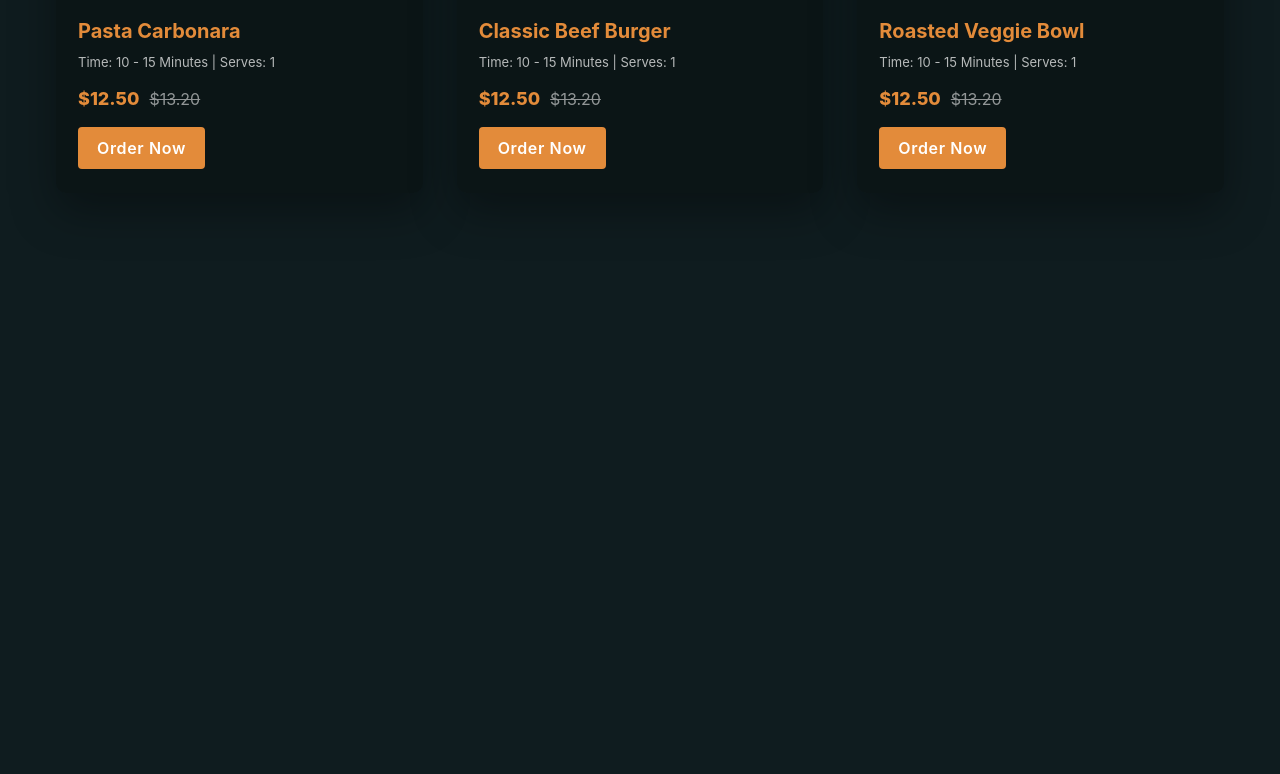
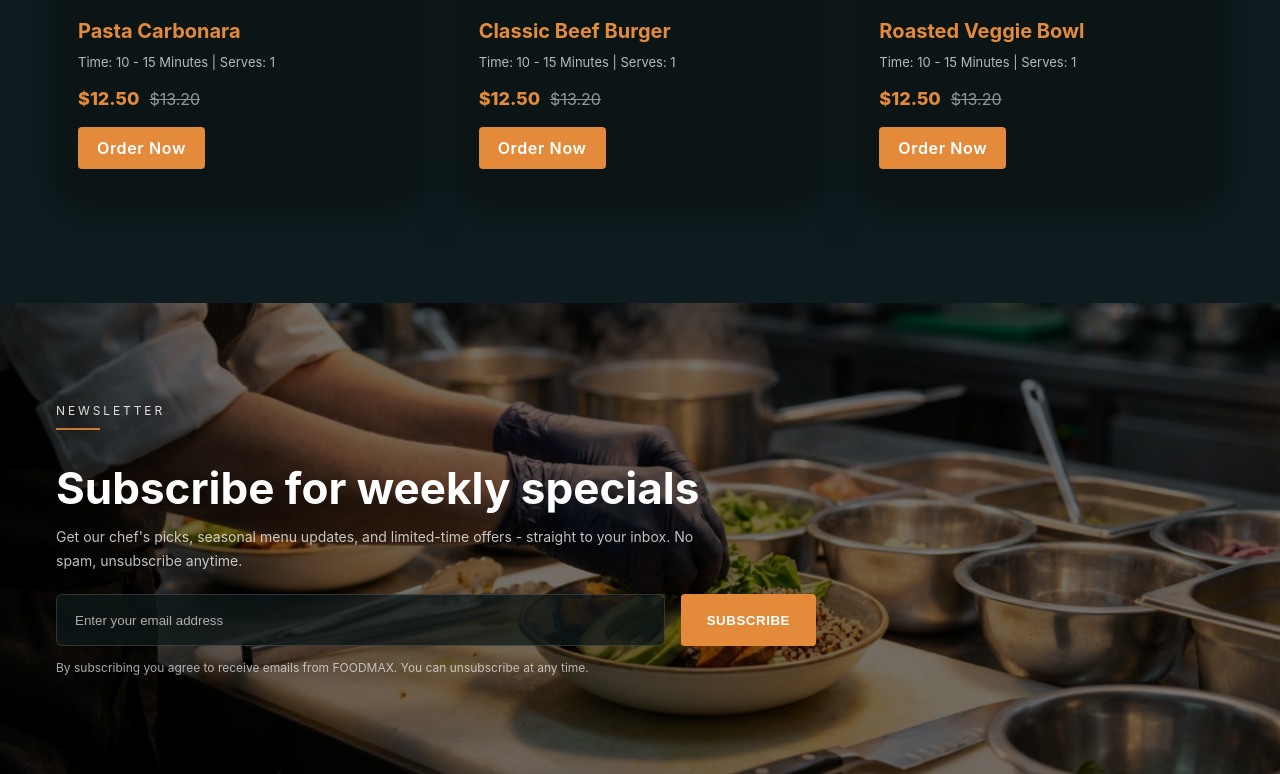
Before and after one commit to zeneka44/restaurant-landing-page, a website built with webpack: page src/index.html in a window 1280 px wide. Shown: the part 3330-4104 px from the top of the page. Before the commit the page ends 3633 px from the top, so only its background shows below. Built offline with nearby package versions, Linux system fonts and the light colour scheme; files whose address does not match are found by name.

Commit message:
feat: add newsletter section

```diff
--- a/src/index.html
+++ b/src/index.html
@@ -138,7 +138,6 @@
               flavors, honest food, and great taste.
             </p>
           </div>
-
           <div class="menu__grid">
             <article class="dish-card">
               <img
@@ -211,6 +210,42 @@
           </div>
         </div>
       </section>
+      <section class="newsletter" id="newsletter">
+        <div class="newsletter__overlay"></div>
+        <div class="container newsletter__inner">
+          <div class="newsletter__content">
+            <p class="eyebrow">NEWSLETTER</p>
+            <h2 class="newsletter__title">Subscribe for weekly specials</h2>
+            <p class="newsletter__text">
+              Get our chef's picks, seasonal menu updates, and limited-time
+              offers - straight to your inbox. No spam, unsubscribe anytime.
+            </p>
+
+            <form class="newsletter__form" action="#" method="post" novalidate>
+              <label class="visually-hidden" for="newsletter-email"
+                >Email</label
+              >
+
+              <input
+                class="newsletter__input"
+                id="newsletter-email"
+                name="email"
+                type="email"
+                placeholder="Enter your email address"
+                autocomplete="email"
+                required
+              />
+              <button class="btn btn--primary newsletter__btn" type="submit">
+                Subscribe
+              </button>
+            </form>
+            <p class="newsletter__note">
+              By subscribing you agree to receive emails from FOODMAX. You can
+              unsubscribe at any time.
+            </p>
+          </div>
+        </div>
+      </section>
     </main>
   </body>
 </html>
--- a/src/styles/style.css
+++ b/src/styles/style.css
@@ -382,3 +382,92 @@ h1, h2, h3, p {
   padding: 10px 18px;
   text-transform: none;
 }
+
+.newsletter {
+  position: relative;
+  padding: 96px 0;
+  background: url("../assets/images/newsletter-bg.jpg") center/cover no-repeat;
+  overflow: hidden;
+}
+
+.newsletter__overlay {
+  position: absolute;
+  inset: 0;
+  background: rgba(0, 0, 0, 0.55);
+}
+
+.newsletter__inner {
+  position: relative;
+  z-index: 1;
+}
+
+.newsletter__content {
+  max-width: 760px;
+}
+
+.newsletter__title {
+  margin: 14px 0 12px;
+  font-size: 44px;
+  line-height: 1.1;
+}
+
+.newsletter__text {
+  margin: 0 0 22px;
+  max-width: 640px;
+  font-size: 14px;
+  line-height: 1.7;
+  opacity: 0.75;
+}
+
+.newsletter__form {
+  display: grid;
+  grid-template-columns: 1fr auto;
+  gap: 16px;
+  align-items: center;
+  max-width: 820px;
+}
+
+.newsletter__input {
+  height: 52px;
+  padding: 0 18px;
+  border-radius: 6px;
+  border: 1px solid rgba(255, 255, 255, 0.14);
+  background: rgba(14, 24, 26, 0.75);
+  color: #fff;
+  outline: none;
+}
+
+.newsletter__input::placeholder {
+  color: rgba(255, 255, 255, 0.65);
+}
+
+.newsletter__input:focus {
+  border-color: rgba(255, 255, 255, 0.28);
+}
+
+.newsletter__btn {
+  height: 52px;
+  padding: 0 26px;
+  border: none;
+  cursor: pointer;
+}
+
+.newsletter__note {
+  margin: 12px 0 0;
+  font-size: 12px;
+  line-height: 1.6;
+  opacity: 0.65;
+  max-width: 640px;
+}
+
+.visually-hidden {
+  position: absolute;
+  width: 1px;
+  height: 1px;
+  padding: 0;
+  margin: -1px;
+  overflow: hidden;
+  clip: rect(0, 0, 0, 0);
+  white-space: nowrap;
+  border: 0;
+}
```
Also changed, not shown: src/assets/images/newsletter-bg.jpg (added).
